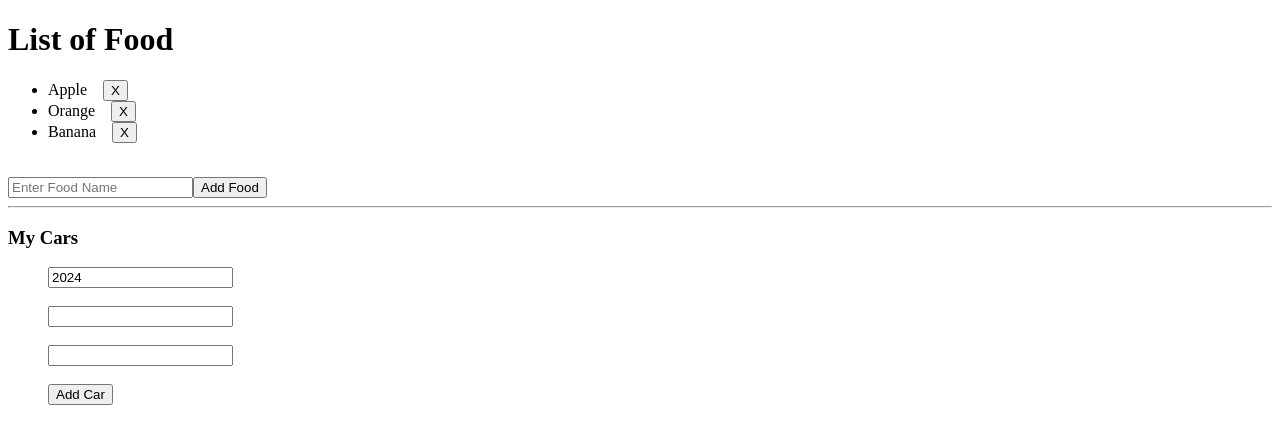
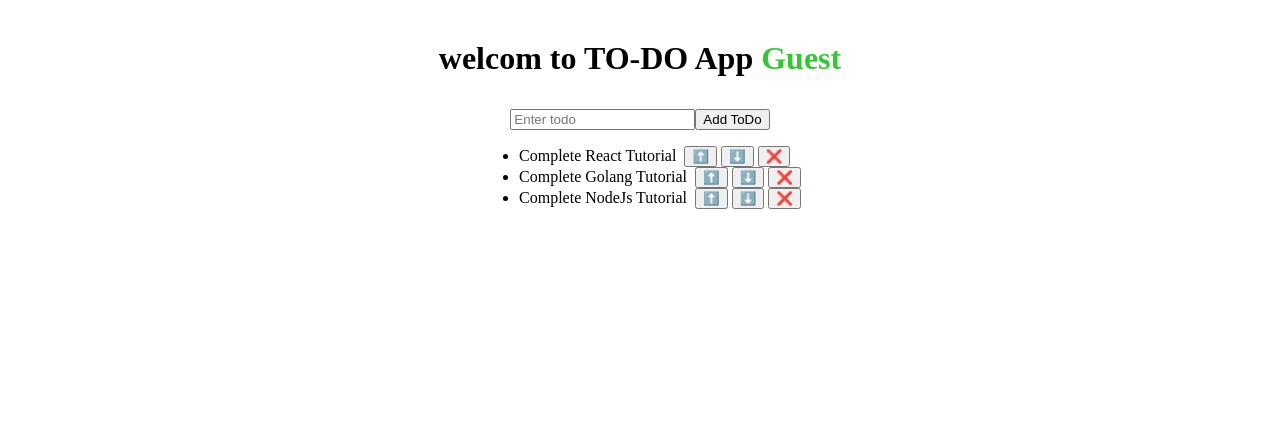
Before and after one commit to rijalsujan09/react-bc, a React (Vite) app in the folder my-react-app/: page / in a window 1280 px wide. Shown: the top 444 px of the page. Built offline with nearby package versions, Linux system fonts and the light colour scheme.

Commit message:
completed react to-do app

```diff
--- a/my-react-app/src/App.jsx
+++ b/my-react-app/src/App.jsx
@@ -11,6 +11,7 @@ import ColorPicker from "./ColorPicker.jsx";
 import UpdateObjectState from "./UpdateObjectState.jsx";
 import UpdateArrayState from "./UpdateArrayState.jsx";
 import MyCars from "./MyCars.jsx";
+import ToDoApp from "./ToDoApp.jsx";
 
 function App() {
   const fruits = [
@@ -64,9 +65,10 @@ function App() {
       {/* <ColorPicker /> */}
 
       {/* <UpdateObjectState /> */}
-      <UpdateArrayState />
+      {/* <UpdateArrayState />
       <hr />
-      <MyCars />
+      <MyCars /> */}
+      <ToDoApp></ToDoApp>
     </>
   );
 }
--- /dev/null
+++ b/my-react-app/src/ToDoApp.jsx
@@ -0,0 +1,78 @@
+import { useState } from "react";
+import PropTypes from "prop-types";
+
+function ToDoApp(props) {
+  const [todoList, setToDoList] = useState([
+    "Complete React Tutorial",
+    "Complete Golang Tutorial",
+    "Complete NodeJs Tutorial",
+  ]);
+
+  const [toDoItem, setToDoItem] = useState("");
+
+  //   function handleChange(event) {
+  //     setToDoItem(event.target.value);
+  //   }
+
+  function addToDo() {
+    const newItem = document.getElementById("item").value;
+    document.getElementById("item").value = "";
+    setToDoList((t) => [...todoList, newItem]);
+  }
+
+  function removeToDo(index) {
+    setToDoList(todoList.filter((_, i) => i !== index));
+  }
+
+  function changeUp(index) {
+    if (index > 0) {
+      const updatedList = [...todoList];
+      [updatedList[index], updatedList[index - 1]] = [
+        updatedList[index - 1],
+        updatedList[index],
+      ];
+      setToDoList(updatedList);
+    }
+  }
+  function changeDown(index) {
+    if (index < todoList.length - 1) {
+      const updatedList = [...todoList];
+      [updatedList[index], updatedList[index + 1]] = [
+        updatedList[index + 1],
+        updatedList[index],
+      ];
+      setToDoList(updatedList);
+    }
+  }
+
+  return (
+    <div className="main-container">
+      <p id="welcome-msg">
+        welcom to TO-DO App<span>&nbsp;{props.name}</span>
+      </p>
+
+      <div className="todo-container">
+        <input id="item" type="text" placeholder="Enter todo" />
+        <button onClick={addToDo}>Add ToDo</button>
+      </div>
+      <ul>
+        {todoList.map((item, index) => (
+          <li key={index}>
+            {item} &nbsp;
+            <button onClick={() => changeUp(index)}>⬆️</button>&nbsp;
+            <button onClick={() => changeDown(index)}>⬇️</button>&nbsp;
+            <button onClick={() => removeToDo(index)}>❌</button>
+          </li>
+        ))}
+      </ul>
+    </div>
+  );
+}
+ToDoApp.propTypes = {
+  name: PropTypes.string,
+};
+ToDoApp.defaultProps = {
+  name: "Guest",
+};
+
+export default ToDoApp;
--- a/my-react-app/src/index.css
+++ b/my-react-app/src/index.css
@@ -84,3 +84,21 @@
   color: hsl(219, 85%, 40%);
   cursor: pointer;
 }
+
+.main-container {
+  margin: 0;
+  padding: 0;
+  box-sizing: border-box;
+  display: flex;
+  flex-direction: column;
+  align-items: center;
+}
+
+#welcome-msg {
+  font-size: 2rem;
+  font-weight: bold;
+}
+
+#welcome-msg span {
+  color: rgb(49, 200, 49);
+}
--- a/my-react-app/src/main.jsx
+++ b/my-react-app/src/main.jsx
@@ -1,7 +1,7 @@
 import React from "react";
 import ReactDOM from "react-dom/client";
 import App from "./App.jsx";
-// import './index.css'
+import "./index.css";
 
 ReactDOM.createRoot(document.getElementById("root")).render(
   <React.StrictMode>
```
